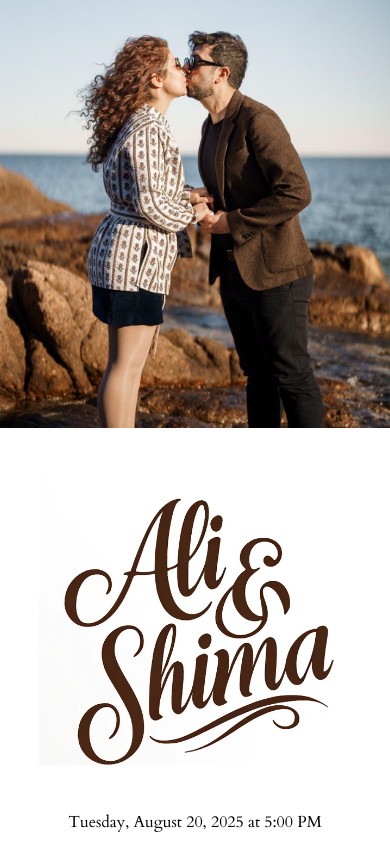
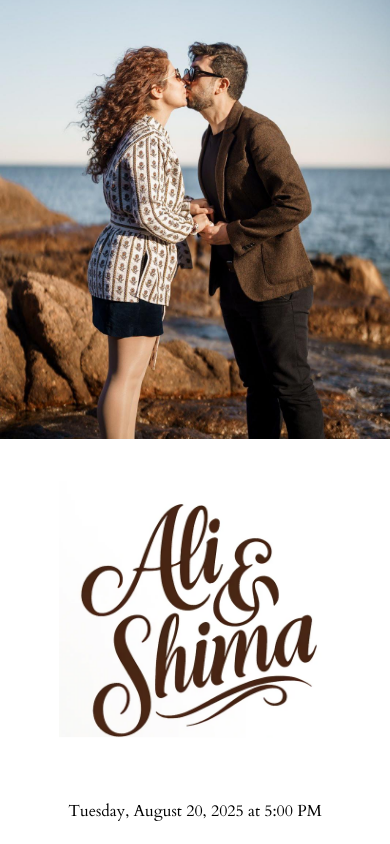
Before and after one commit to sepool7/ali-shima, a React (Create React App) app: page / in a window 390 px wide. Built offline with nearby package versions, Linux system fonts and the light colour scheme.

Commit message:
first commit

```diff
--- a/src/WeddingWebsite.css
+++ b/src/WeddingWebsite.css
@@ -48,8 +48,9 @@ body, html {
 }
 
 .names-image {
-  max-width: 100%;
+  max-width: 80%; /* Adjust the width for desktop */
   height: auto;
+  margin-bottom: 20px; /* Add some spacing below the image */
 }
 
 .details-container p {
@@ -107,7 +108,8 @@ body, html {
   }
 
   .names-image {
-    width: 80%; /* Adjust width for mobile view */
+    width: 70%; /* Adjust width for mobile view */
+    margin-bottom: 20px; /* Add some spacing below the image */
   }
 
   .details-container p {
```
